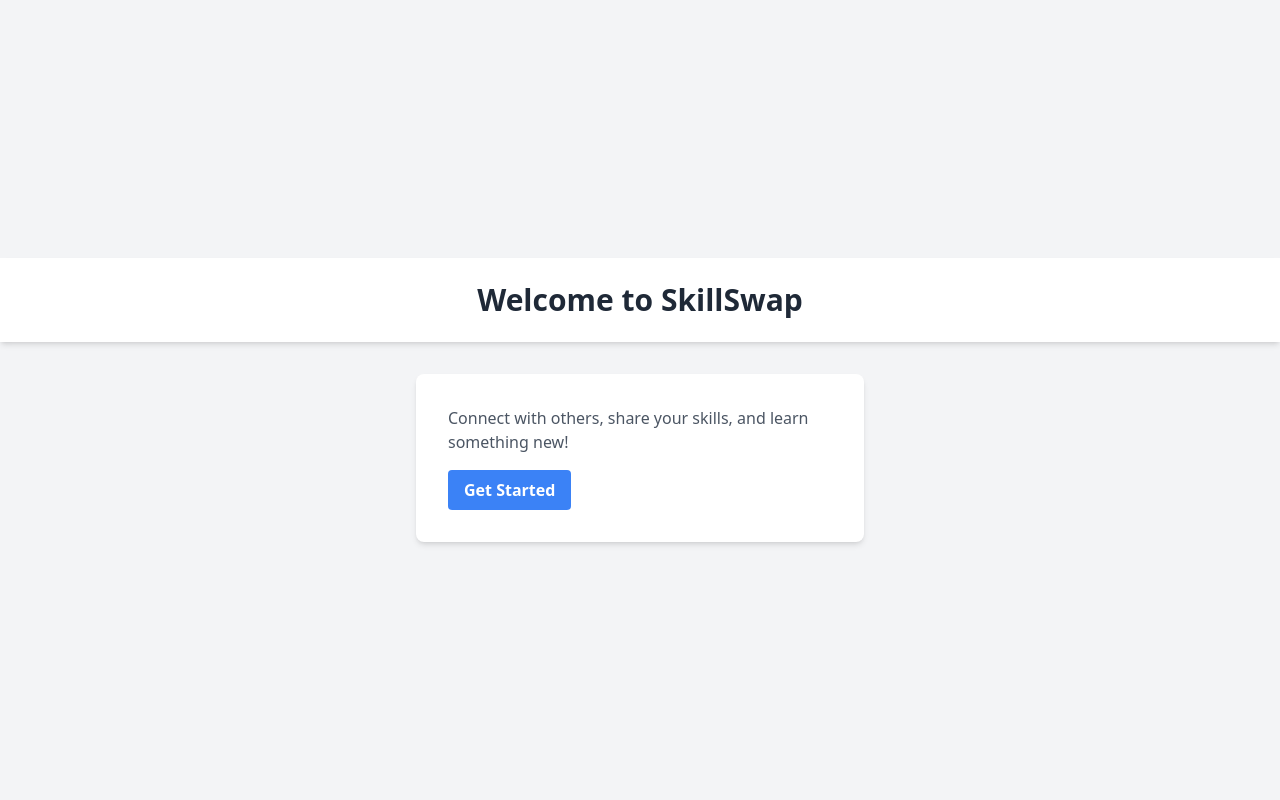
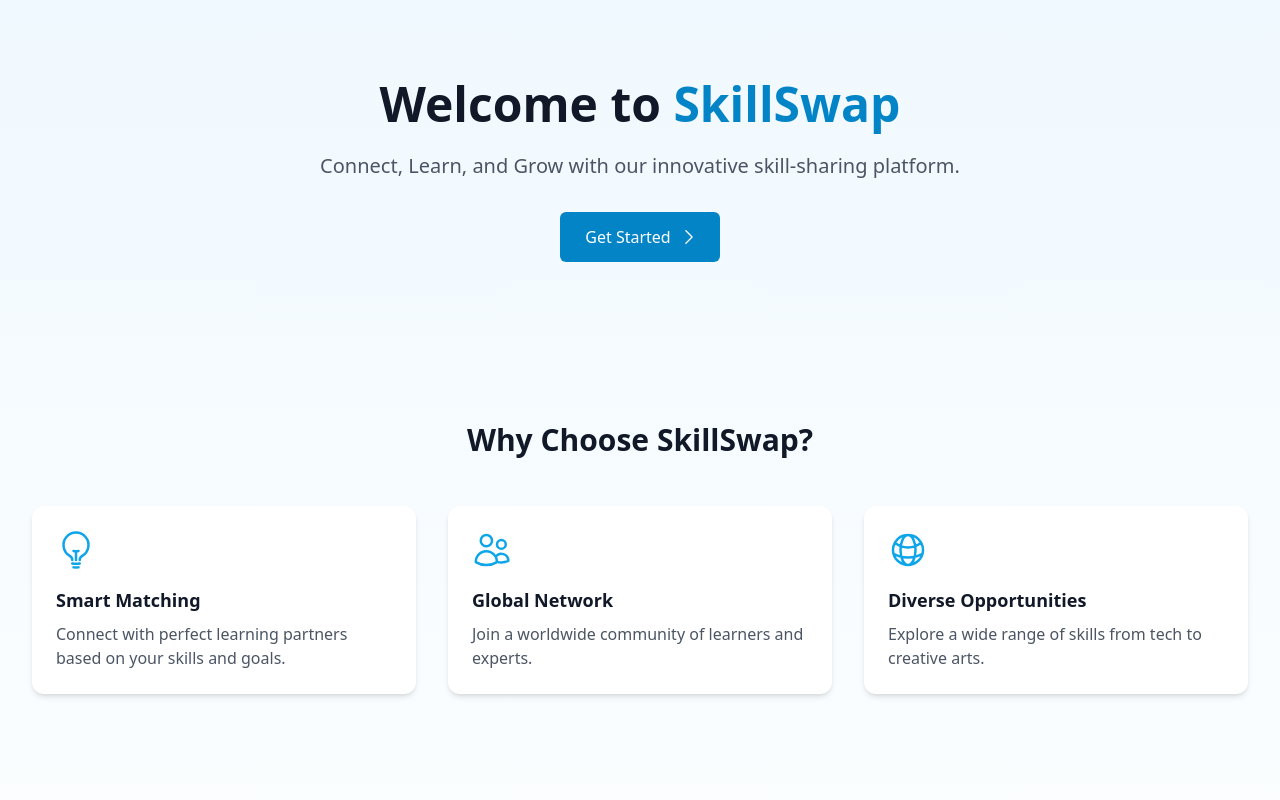
Before and after one commit to Y4SS11N3/SkillSwap, a React (Create React App) app in the folder frontend/: page / in a window 1280 px wide. Shown: the top 800 px of the page. Built offline with nearby package versions, Linux system fonts and the light colour scheme.

Commit message:
Add Home page and update App.js with Home route

```diff
--- a/frontend/package.json
+++ b/frontend/package.json
@@ -3,8 +3,11 @@
     "version": "0.1.0",
     "private": true,
     "dependencies": {
+        "@heroicons/react": "^2.1.5",
+        "framer-motion": "^11.11.8",
         "react": "^18.2.0",
         "react-dom": "^18.2.0",
+        "react-router-dom": "^6.11.2",
         "react-scripts": "5.0.1"
     },
     "scripts": {
--- a/frontend/src/App.js
+++ b/frontend/src/App.js
@@ -1,22 +1,18 @@
 import React from 'react';
+import { BrowserRouter as Router, Routes, Route } from 'react-router-dom';
+import Home from './pages/Home';
 
 function App() {
   return (
-    <div className="min-h-screen bg-gray-100 flex flex-col items-center justify-center">
-      <header className="bg-white shadow-md p-6 mb-8 w-full">
-        <h1 className="text-3xl font-bold text-center text-gray-800">
-          Welcome to SkillSwap
-        </h1>
-      </header>
-      <main className="bg-white shadow-md rounded-lg p-8 max-w-md w-full">
-        <p className="text-gray-600 mb-4">
-          Connect with others, share your skills, and learn something new!
-        </p>
-        <button className="bg-blue-500 hover:bg-blue-600 text-white font-bold py-2 px-4 rounded">
-          Get Started
-        </button>
-      </main>
-    </div>
+    <Router>
+      <div className="App min-h-screen bg-gray-100 flex flex-col">
+        <main className="flex-grow">
+          <Routes>
+            <Route path="/" element={<Home />} />
+          </Routes>
+        </main>
+      </div>
+    </Router>
   );
 }
 
--- /dev/null
+++ b/frontend/src/pages/Home.js
@@ -0,0 +1,93 @@
+import React from 'react';
+import { Link } from 'react-router-dom';
+import { motion } from 'framer-motion';
+import { ChevronRightIcon, LightBulbIcon, UsersIcon, GlobeAltIcon } from '@heroicons/react/24/outline';
+
+const FeatureCard = ({ icon: Icon, title, description }) => (
+  <motion.div
+    whileHover={{ scale: 1.05 }}
+    className="p-6 bg-white rounded-xl shadow-md hover:shadow-lg transition-all duration-300"
+  >
+    <Icon className="h-10 w-10 text-sky-500 mb-4" />
+    <h3 className="text-lg font-semibold text-gray-900 mb-2">{title}</h3>
+    <p className="text-gray-600">{description}</p>
+  </motion.div>
+);
+
+const Home = () => {
+  return (
+    <div className="bg-gradient-to-b from-sky-50 to-white min-h-screen">
+      <main className="max-w-7xl mx-auto px-4 sm:px-6 lg:px-8">
+        {/* Hero Section */}
+        <section className="py-20 text-center">
+          <motion.h1
+            initial={{ opacity: 0, y: -50 }}
+            animate={{ opacity: 1, y: 0 }}
+            transition={{ duration: 0.8 }}
+            className="text-5xl font-bold text-gray-900 mb-6"
+          >
+            Welcome to <span className="text-sky-600">SkillSwap</span>
+          </motion.h1>
+          <motion.p
+            initial={{ opacity: 0 }}
+            animate={{ opacity: 1 }}
+            transition={{ delay: 0.2, duration: 0.8 }}
+            className="text-xl text-gray-600 mb-8"
+          >
+            Connect, Learn, and Grow with our innovative skill-sharing platform.
+          </motion.p>
+          <motion.div
+            initial={{ opacity: 0 }}
+            animate={{ opacity: 1 }}
+            transition={{ delay: 0.4, duration: 0.8 }}
+          >
+            <Link
+              to="/register"
+              className="inline-flex items-center px-6 py-3 border border-transparent text-base font-medium rounded-md text-white bg-sky-600 hover:bg-sky-700"
+            >
+              Get Started
+              <ChevronRightIcon className="ml-2 -mr-1 h-5 w-5" aria-hidden="true" />
+            </Link>
+          </motion.div>
+        </section>
+
+        {/* Features Section */}
+        <section className="py-20">
+          <h2 className="text-3xl font-bold text-center text-gray-900 mb-12">Why Choose SkillSwap?</h2>
+          <div className="grid grid-cols-1 md:grid-cols-3 gap-8">
+            <FeatureCard
+              icon={LightBulbIcon}
+              title="Smart Matching"
+              description="Connect with perfect learning partners based on your skills and goals."
+            />
+            <FeatureCard
+              icon={UsersIcon}
+              title="Global Network"
+              description="Join a worldwide community of learners and experts."
+            />
+            <FeatureCard
+              icon={GlobeAltIcon}
+              title="Diverse Opportunities"
+              description="Explore a wide range of skills from tech to creative arts."
+            />
+          </div>
+        </section>
+
+        {/* CTA Section */}
+        <section className="py-20 text-center">
+          <h2 className="text-3xl font-bold text-gray-900 mb-6">Ready to Start Your Journey?</h2>
+          <p className="text-xl text-gray-600 mb-8">Join our community of global learners today!</p>
+          <Link
+            to="/register"
+            className="inline-flex items-center px-6 py-3 border border-transparent text-base font-medium rounded-md text-white bg-sky-600 hover:bg-sky-700"
+          >
+            Sign Up Now
+            <ChevronRightIcon className="ml-2 -mr-1 h-5 w-5" aria-hidden="true" />
+          </Link>
+        </section>
+      </main>
+    </div>
+  );
+};
+
+export default Home;
```
Also changed, not shown: 1 other file (tests, documents, lock files or other folders).
